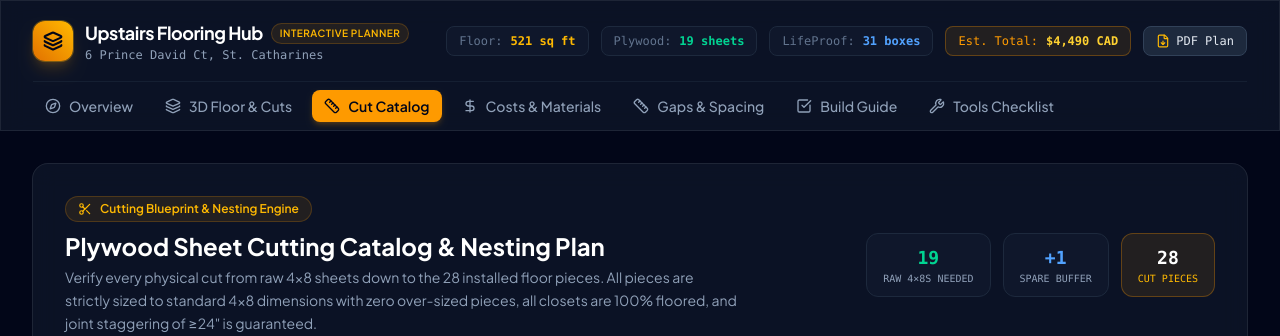
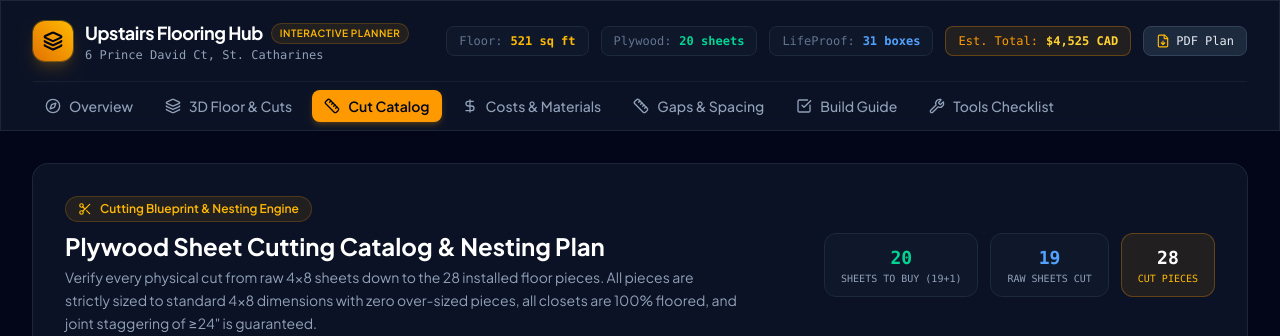
Before and after one commit to stevedub/UpstairsFloorPlanning, a React (Vite) app: page / in a window 1280 px wide. Both pictures are taken after a click on the button "Cut Catalog". Shown: the top 336 px of the page. Built offline with nearby package versions, Linux system fonts and the light colour scheme.

Commit message:
Update materials calculator and navbar to 20 sheets of plywood (19 cut sheets + 1 spare buffer)

```diff
--- a/src/App.jsx
+++ b/src/App.jsx
@@ -17,9 +17,9 @@ export default function App() {
 
   // Calculated properties shared across app
   const totalSqFt = rooms.filter(r => r.isIncluded).reduce((acc, r) => acc + r.sqft, 0)
-  const [plywoodCount, setPlywoodCount] = useState(19)
+  const [plywoodCount, setPlywoodCount] = useState(20)
   const [flooringBoxes, setFlooringBoxes] = useState(31)
-  const [totalCost, setTotalCost] = useState(4490)
+  const [totalCost, setTotalCost] = useState(4525)
 
   const handleNavigate = (sectionId) => {
     setActiveSection(sectionId)
--- a/src/components/CostCalculator.jsx
+++ b/src/components/CostCalculator.jsx
@@ -13,8 +13,9 @@ export const CostCalculator = ({ totalSqFt, setTotalSqFt, plywoodCount, setPlywo
   const effectiveArea = totalSqFt * (1 + wastePercent / 100)
 
   // Plywood calculation (32 sq ft per 4x8 sheet)
+  // Physically verified cutting plan requires 19 cut sheets + 1 uncut spare buffer = 20 sheets purchasing target
   const rawPlywood = totalSqFt / plywood.unitSqFt
-  const calculatedPlywood = Math.ceil(effectiveArea / plywood.unitSqFt)
+  const calculatedPlywood = Math.max(20, Math.ceil(effectiveArea / plywood.unitSqFt))
   const plywoodSubtotal = calculatedPlywood * plywood.pricePerUnit
 
   // LifeProof calculation (20.06 sq ft per case)
@@ -166,11 +167,15 @@ export const CostCalculator = ({ totalSqFt, setTotalSqFt, plywoodCount, setPlywo
                 <span className="text-slate-300">{rawPlywood.toFixed(1)} sheets</span>
               </div>
               <div className="flex justify-between text-amber-400 font-bold pt-1 border-t border-slate-800">
-                <span>Purchasing (+{wastePercent}%):</span>
-                <span className="text-base">{calculatedPlywood} sheets</span>
+                <span>Purchasing Target:</span>
+                <span className="text-base font-mono">{calculatedPlywood} sheets</span>
+              </div>
+              <div className="text-[11px] text-emerald-400 flex items-center justify-between">
+                <span>Sheet Breakdown:</span>
+                <span>19 cut sheets + 1 spare buffer</span>
               </div>
               <div className="text-[11px] text-slate-400">
-                Covers {(calculatedPlywood * plywood.unitSqFt)} sq ft ({Math.round(calculatedPlywood * plywood.unitSqFt - totalSqFt)} sq ft overage)
+                Covers {(calculatedPlywood * plywood.unitSqFt)} sq ft ({Math.round(calculatedPlywood * plywood.unitSqFt - totalSqFt)} sq ft buffer)
               </div>
             </div>
 
--- a/src/components/LayoutSequencer.jsx
+++ b/src/components/LayoutSequencer.jsx
@@ -72,12 +72,12 @@ export const LayoutSequencer = ({ activeStep, setActiveStep, onNavigateTo3D }) =
 
           <div className="flex items-center space-x-3 font-mono text-xs">
             <div className="px-4 py-2.5 rounded-xl bg-slate-900 border border-slate-800 text-center">
-              <div className="text-emerald-400 font-bold text-lg">19</div>
-              <div className="text-slate-400 text-[10px] uppercase">Raw 4×8s Needed</div>
+              <div className="text-emerald-400 font-bold text-lg">20</div>
+              <div className="text-slate-400 text-[10px] uppercase">Sheets to Buy (19+1)</div>
             </div>
             <div className="px-4 py-2.5 rounded-xl bg-slate-900 border border-slate-800 text-center">
-              <div className="text-blue-400 font-bold text-lg">+1</div>
-              <div className="text-slate-400 text-[10px] uppercase">Spare Buffer</div>
+              <div className="text-blue-400 font-bold text-lg">19</div>
+              <div className="text-slate-400 text-[10px] uppercase">Raw Sheets Cut</div>
             </div>
             <div className="px-4 py-2.5 rounded-xl bg-amber-500/10 border border-amber-500/30 text-center">
               <div className="text-white font-bold text-lg">{sheetLayoutData.length}</div>
--- a/src/data/productsData.js
+++ b/src/data/productsData.js
@@ -14,7 +14,7 @@ export const productsData = {
     standardOveragePercent: 15, // standard buffer for sheet goods with stagger & doorways
     returnPolicy: 'Turkstra Lumber allows return of clean, undamaged, uncut stock sheets with original receipt.',
     recommendedFastenerSpacing: '6" along panel edges, 8" in interior field',
-    notes: 'APA Underlayment grade fir plywood. Smooth B-grade face sanded smooth, exterior glue line, cross-laminated for high dimensional stability over 1x6 slat subfloors.'
+    notes: 'APA Underlayment grade fir plywood. Smooth B-grade face sanded smooth, exterior glue line, cross-laminated for high dimensional stability over 1x6 slat subfloors. Order target: 20 sheets (19 cut sheets to produce all 28 pieces + 1 uncut spare buffer sheet).'
   },
   flooring: {
     id: 'lifeproof-lvp',
```
Also changed, not shown: 1 other file (tests, documents, lock files or other folders).
